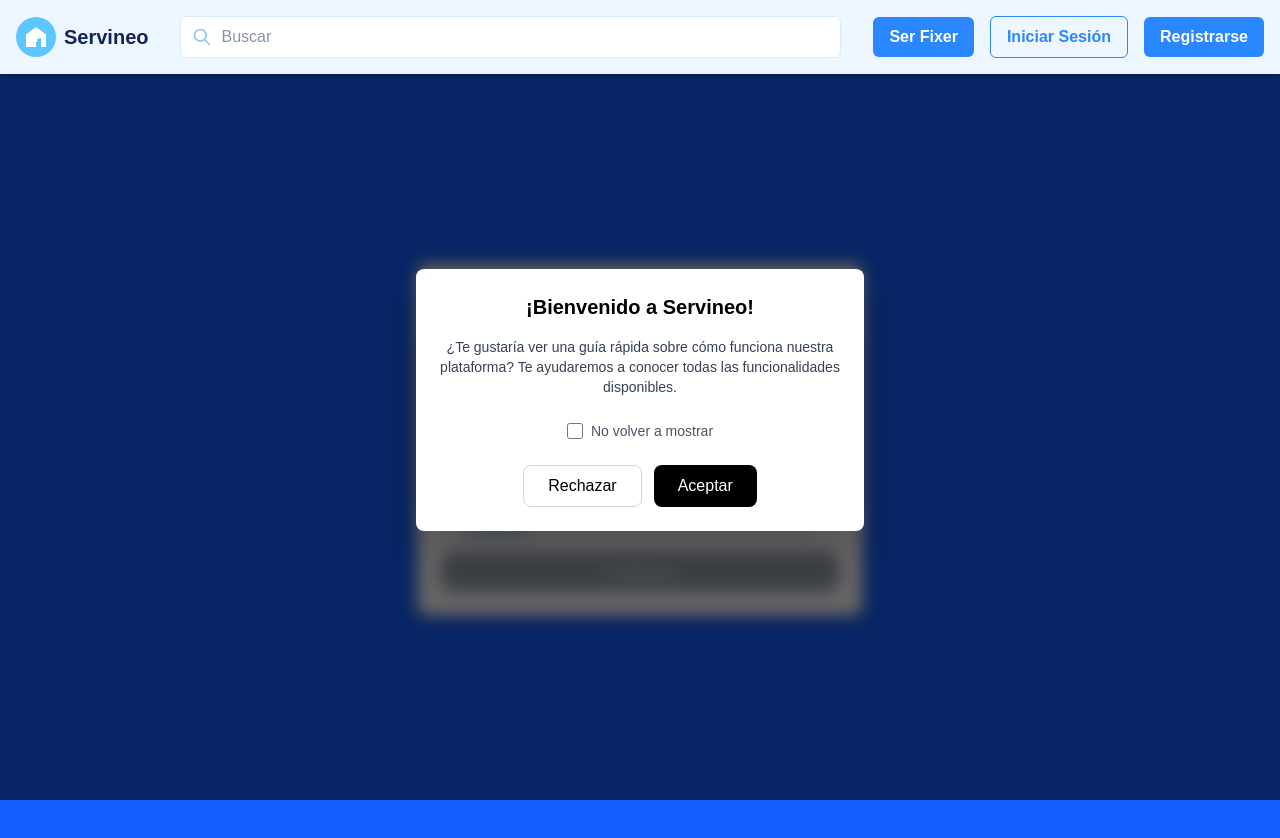
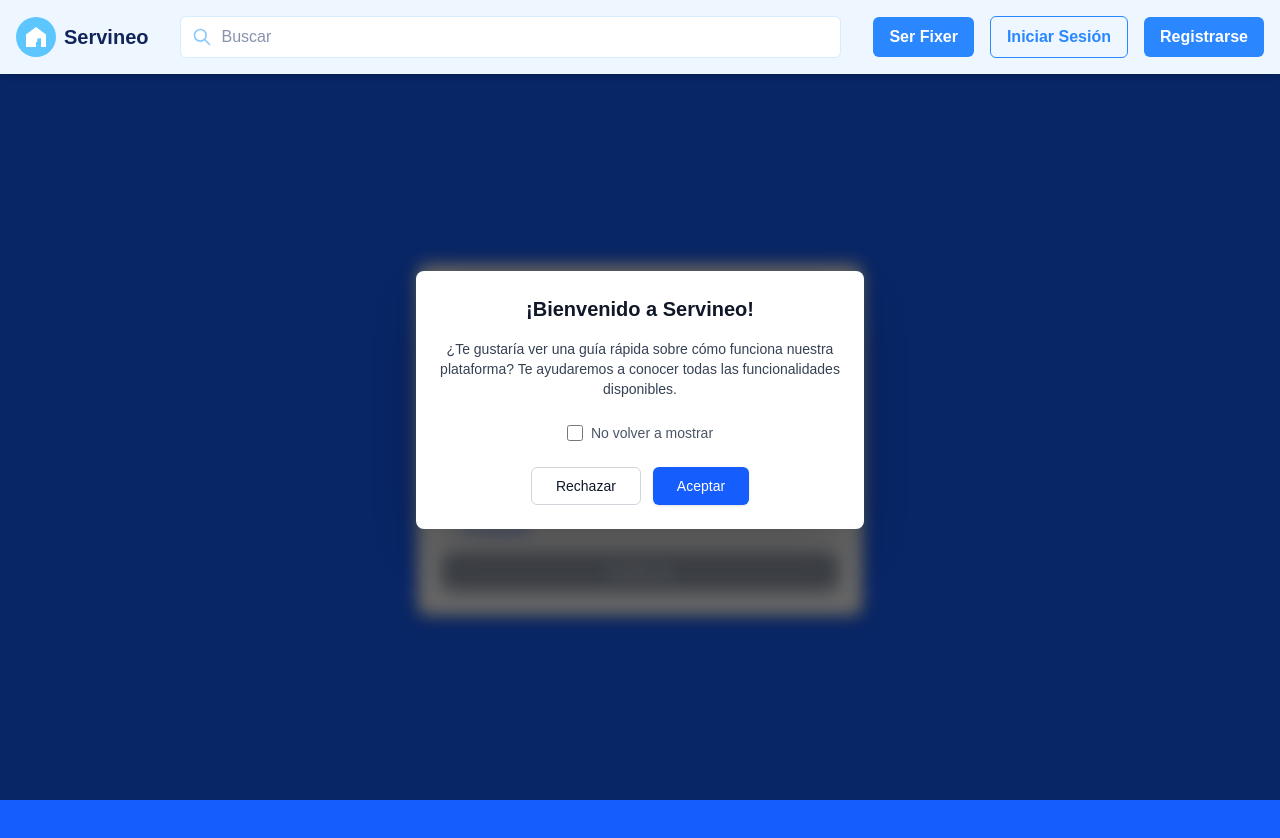
Before and after one commit to robertgt0/alquiler_front, a Next.js app: page /ImagenLocalizacion in a window 1280 px wide. Built offline with nearby package versions, Linux system fonts and the light colour scheme; grey boxes are pictures that could not be loaded.

Commit message:
feat:cambio en el modal

```diff
--- a/src/app/components/guiaUsuarios/modalUsuario.tsx
+++ b/src/app/components/guiaUsuarios/modalUsuario.tsx
@@ -37,28 +37,28 @@ export default function ModalGuiaUsuario({ isOpen, onClose }: ModalGuiaUsuarioPr
 
   return (
     <>
-      {/* Fondo/Overlay oscuro semi-transparente (lo mantenemos para el efecto) */}
+      {/* Fondo/Overlay oscuro semi-transparente */}
       <div className="fixed inset-0 bg-black/60 backdrop-blur-sm z-40" />
 
       {/* Contenedor del Modal */}
       <div className="fixed inset-0 flex items-center justify-center z-50 p-4">
 
-        {/* El modal en sí, ahora con fondo blanco y texto oscuro */}
-        <div className="bg-white text-black rounded-lg shadow-2xl max-w-md w-full">
+        {/* El modal en sí con nuevos colores y tipografía */}
+        <div className="bg-white text-gray-900 rounded-lg shadow-2xl max-w-md w-full">
 
           {/* Contenido */}
           <div className="p-6">
-            <h2 className="text-xl font-bold text-center mb-4">
+            <h2 className="text-xl font-semibold text-center mb-4">
               ¡Bienvenido a Servineo!
             </h2>
 
-            {/* Párrafo ahora centrado */}
+            {/* Párrafo centrado */}
             <p className="text-gray-700 text-sm mb-6 text-center">
               ¿Te gustaría ver una guía rápida sobre cómo funciona nuestra plataforma?
               Te ayudaremos a conocer todas las funcionalidades disponibles.
             </p>
 
-            {/* Checkbox ahora centrado */}
+            {/* Checkbox centrado */}
             <div className="flex items-center justify-center mb-6">
               <input
                 type="checkbox"
@@ -72,17 +72,17 @@ export default function ModalGuiaUsuario({ isOpen, onClose }: ModalGuiaUsuarioPr
               </label>
             </div>
 
-            {/* Botones (estilo del mockup oscuro) */}
+            {/* Botones con nuevos estilos */}
             <div className="flex gap-3 justify-center">
               <button
                 onClick={handleRechazar}
-                className="px-6 py-2 bg-white text-black border border-gray-300 rounded-lg hover:bg-gray-100 transition-colors"
+                className="px-6 py-2 bg-white text-gray-900 border border-gray-300 rounded-md hover:bg-gray-100 transition-colors font-medium text-sm"
               >
                 Rechazar
               </button>
               <button
                 onClick={handleAceptar}
-                className="px-6 py-2 bg-black text-white rounded-lg hover:bg-gray-800 transition-colors"
+                className="px-6 py-2 bg-blue-600 text-white rounded-md hover:bg-blue-700 transition-colors font-medium text-sm shadow-sm"
               >
                 Aceptar
               </button>
```
Also changed, not shown: src/app/page.tsx (+0 -7 lines).
